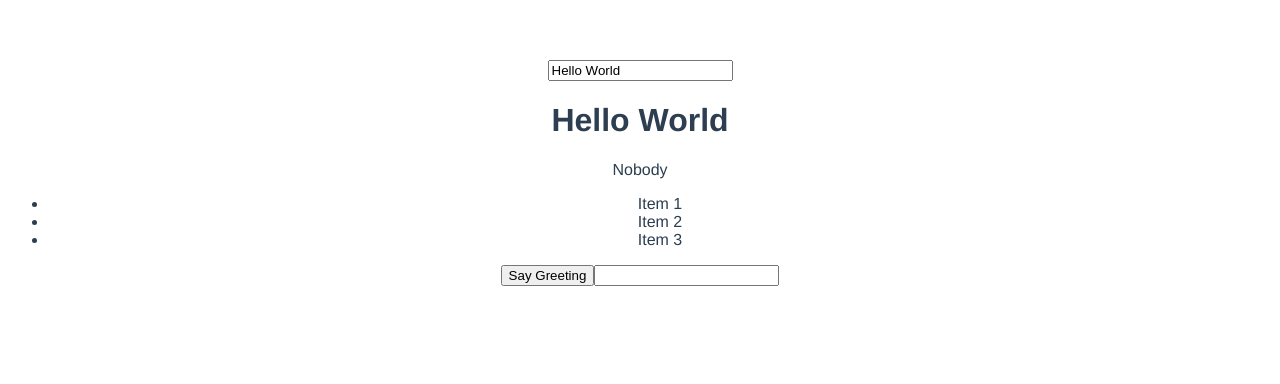
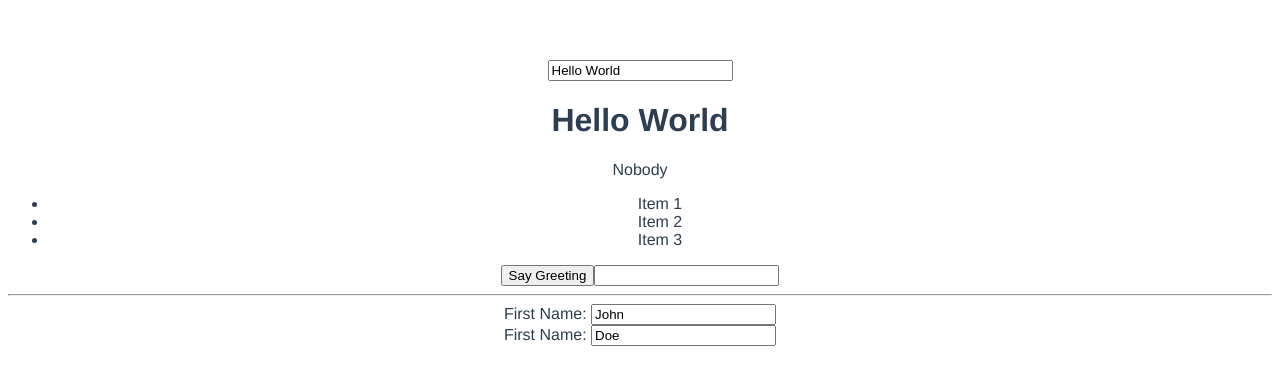
Before and after one commit to EdilsonBorges/Vue.js-workspace, a Vue app: page /#/ in a window 1280 px wide. Shown: the top 384 px of the page. Built offline with nearby package versions, Linux system fonts and the light colour scheme.

Commit message:
label and input

```diff
--- a/src/components/Test.vue
+++ b/src/components/Test.vue
@@ -9,6 +9,10 @@
       </ul>
       <button v-on:click="greet('Hello World')">Say Greeting</button>
       <input type="text" v-on:keyup="pressKey" v-on:keyup.enter="enterHit">
+      <hr />
+      <label>First Name: </label><input type="text" v-model="user.firstName">
+      <br>
+      <label>First Name: </label><input type="text" v-model="user.lastName">
   </div>
 </template>
 
```
